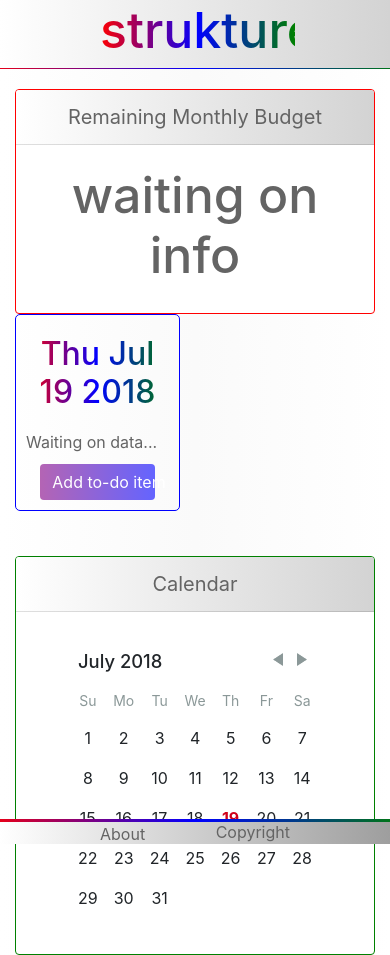
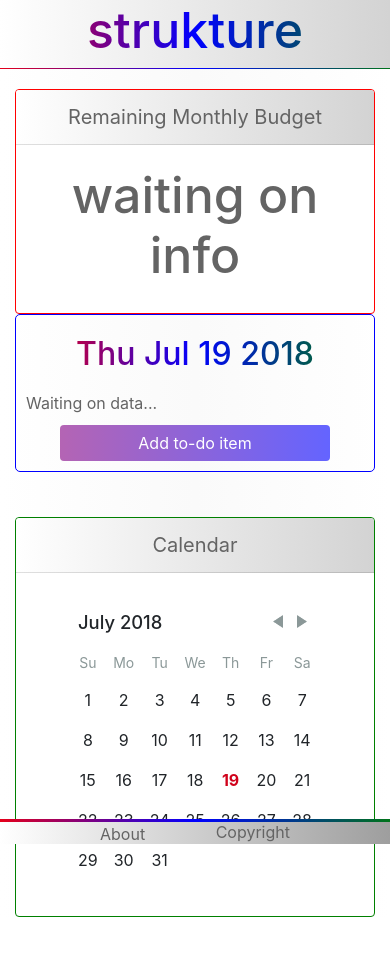
Before and after one commit to RobertOlive/strukture, a React (Create React App) app in the folder client/: page /todos in a window 390 px wide. After the commit the page ends 917 px from the top, so only its background shows below. Built offline with nearby package versions, Linux system fonts and the light colour scheme.

Commit message:
some minor media queries

```diff
--- a/client/public/styles.css
+++ b/client/public/styles.css
@@ -116,6 +116,7 @@
 
 .calendarSide {
     border: 1px solid green;
+    overflow: auto;
 }
 
 .card-header {
@@ -174,7 +175,6 @@
     font-size: 20px;
     color: rgb(100, 100, 100);
     position: absolute;
-    width: 50%;
     right: 0;
     text-align: right;
     margin-right: 100px;
@@ -206,3 +206,14 @@
     -webkit-background-clip: text;
     -webkit-text-fill-color: transparent;
 }
+
+@media only screen and (max-width: 768px) {
+    #title {
+        width: 100%;
+        text-align: center;
+        margin-left: 0;
+    }
+    #username {
+        visibility: hidden;
+    }
+}
--- a/client/src/App.js
+++ b/client/src/App.js
@@ -51,6 +51,7 @@
           <div className="container-fluid">
             <div className="row">
               <div className="header">
+
                 <span id="title"><a href="/todos"><strong><h1>strukture</h1></strong></a></span>
                 <span id="username"></span>
               </div>
@@ -79,7 +80,7 @@
                 </SideCont>
               </div>
 
-              <div className="col-6">
+              <div className="col-md">
                 <MainCont>
                   <Switch>
 
```
